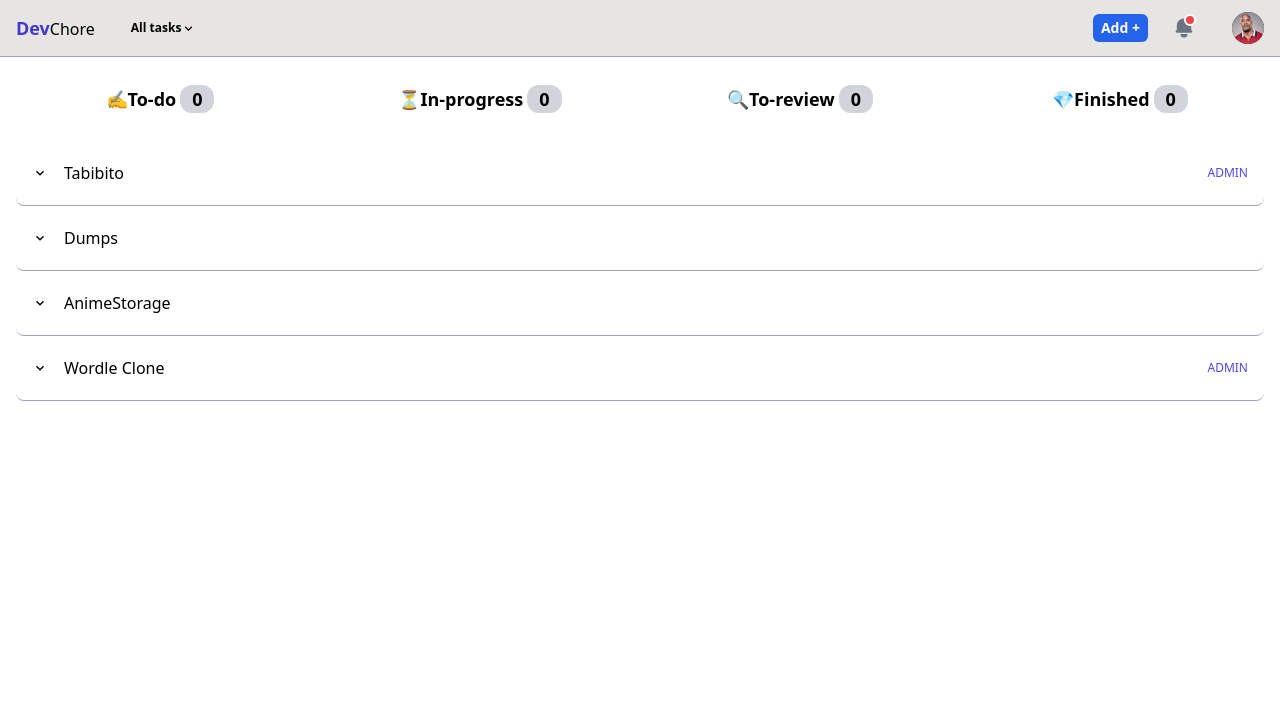
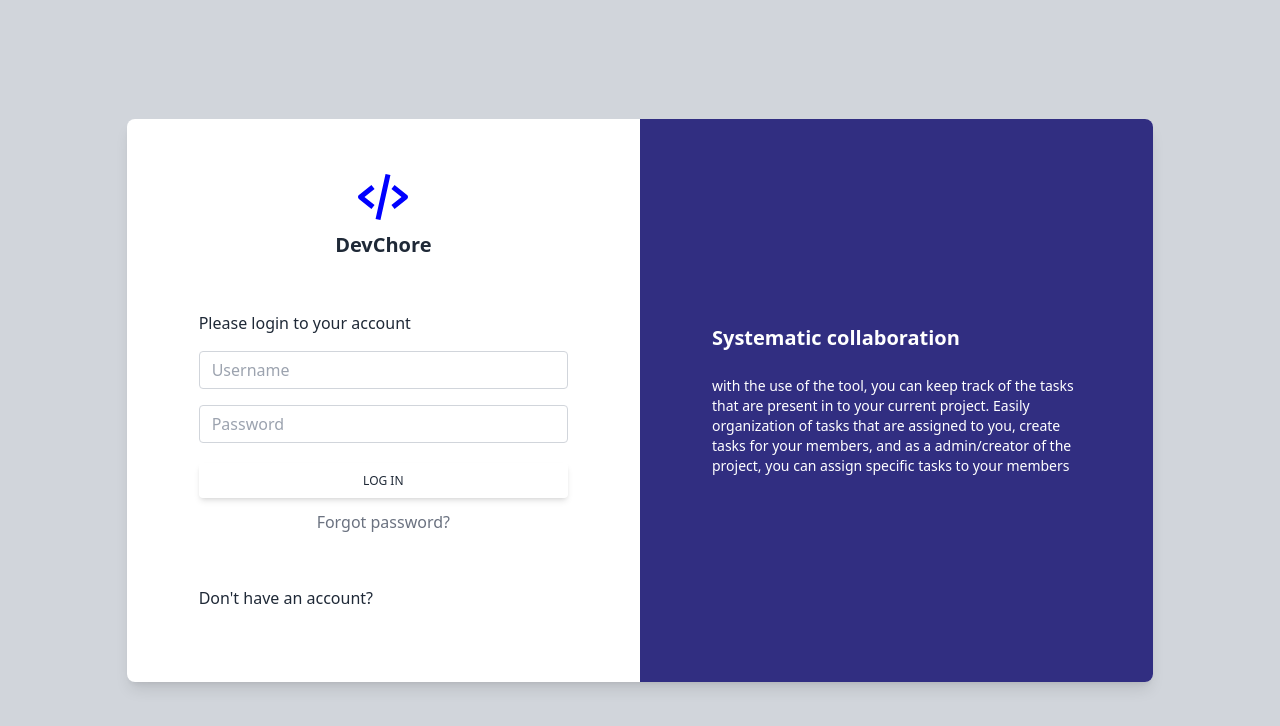
Before and after one commit to kobekobe0/Devchore, a React (Create React App) app in the folder client/: page /login in a window 1280 px wide. Shown: the top 726 px of the page. Built offline with nearby package versions, Linux system fonts and the light colour scheme; the HTML template or start-up script is replaced by a standard one.

Commit message:
render login and register

```diff
--- a/client/src/App.tsx
+++ b/client/src/App.tsx
@@ -3,15 +3,28 @@
 import { BrowserRouter as Router, Route, Link, Routes } from 'react-router-dom'
 import ProgressBar from './components/ProgressBar/ProgressBar'
 import Projects from './components/Projects/Projects'
+import Login from './components/Landing/Login'
+import Register from './components/Landing/Register'
+
+function Home() {
+    return (
+        <>
+            <Navbar />
+            <ProgressBar />
+            <Projects />
+        </>
+    )
+}
 
 function App() {
     return (
         <Router>
             <div className="flex w-full h-full flex-col">
-                <Navbar />
-                <ProgressBar />
-                <Projects />
-                <Routes></Routes>
+                <Routes>
+                    <Route path="/" element={<Home />} />
+                    <Route path="/login" element={<Login />} />
+                    <Route path="/register" element={<Register />} />
+                </Routes>
             </div>
         </Router>
     )
```
